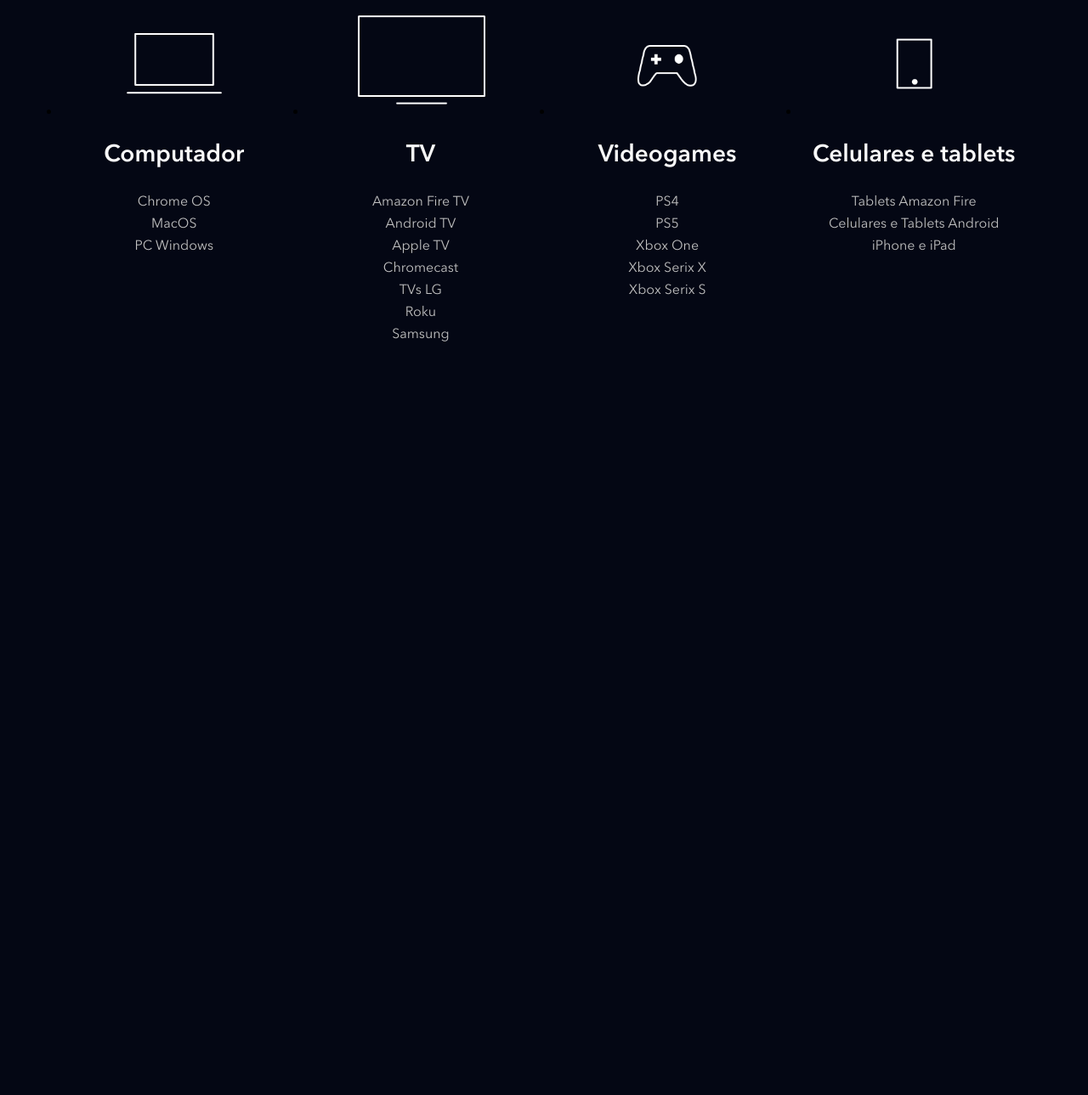
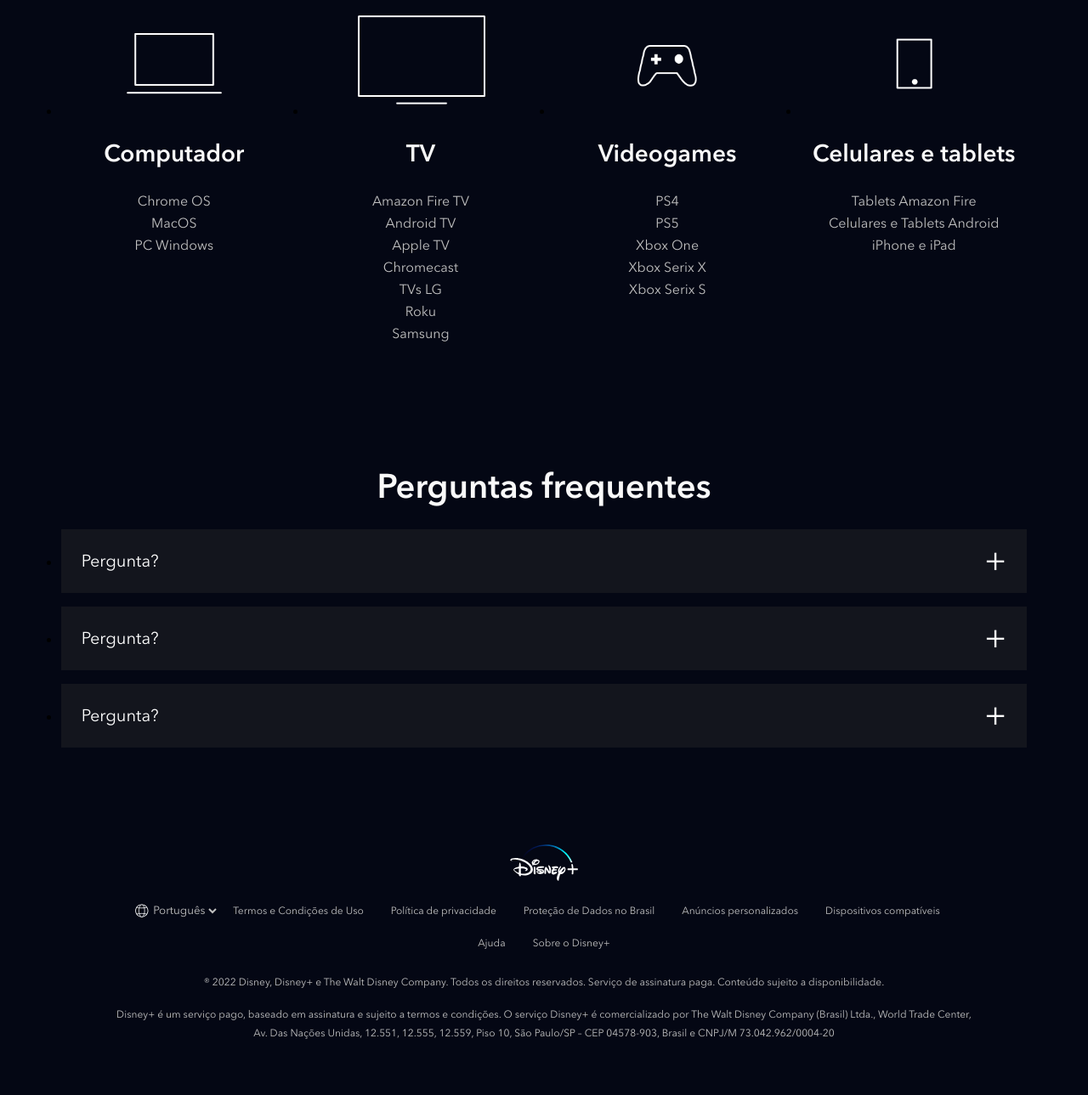
Before and after one commit to ogiansouza/clone_disneyplus, a website: page index.html in a window 1280 px wide. Shown: the part 3913-5202 px from the top of the page at 85% size. Before the commit the page ends 4390 px from the top, so only its background shows below. Drawn offline with nearby package versions, Linux system fonts and the light colour scheme; files that its build step writes are made by us from their sources; files whose address does not match are found by name.

Commit message:
construindo a faq e o rodapé

```diff
--- a/index.html
+++ b/index.html
@@ -210,6 +210,83 @@
             </li>
         </ul>
     </section>
+    <section class="faq">
+        <h2 class="title">Perguntas frequentes</h2>
+        <ul class="faq__questions">
+            <li class="faq__questions__item">
+                <div class="faq__questions__item__question" data-faq-question>
+                    Pergunta?
+                </div>
+                <div class="faq__questions__item__answer text--big">
+                    A resposta da pergunta
+                </div>
+            </li>
+            <li class="faq__questions__item">
+                <div class="faq__questions__item__question" data-faq-question>
+                    Pergunta?
+                </div>
+                <div class="faq__questions__item__answer text--big">
+                    A resposta da pergunta
+                </div>
+            </li>
+            <li class="faq__questions__item">
+                <div class="faq__questions__item__question" data-faq-question>
+                    Pergunta?
+                </div>
+                <div class="faq__questions__item__answer text--big">
+                    A resposta da pergunta
+                </div>
+            </li>
+        </ul>
+    </section>
+
+    <footer class="footer">
+        <div class="footer__container">
+            <img class="footer__logo" src="./dist/images/disneyplus.svg" alt="Disney+">
+            <ul class="footer__links">
+                <li class="footer__links__item">
+                    <div class="language-selector">
+                        <img src="./dist/images/icones/globe.svg" alt="Globo do mundo">
+                        <select>
+                            <option>English</option>
+                            <option selected>Português</option>
+                        </select>
+                    </div>
+                </li>
+                <li class="footer__links__item">
+                    <a href="#" class="text--small">Termos e Condições de Uso</a>
+                </li>
+                <li class="footer__links__item">
+                    <a href="" class="text--small">Política de privacidade</a>
+                </li>
+                <li class="footer__links__item">
+                    <a href="#" class="text--small">Proteção de Dados no Brasil</a>
+                </li>
+                <li class="footer__links__item">
+                    <a href="#" class="text--small">Anúncios personalizados</a>
+                </li>
+                <li class="footer__links__item">
+                    <a href="" class="text--small">
+                        Dispositivos compatíveis
+                    </a>
+                </li>
+                <li class="footer__links__item">
+                    <a href="#" class="text--small">Ajuda</a>
+                </li>
+                <li class="footer__links__item">
+                    <a href="" class="text--small">Sobre o Disney+</a>
+                </li>
+            </ul>
+            <p class="text--small">
+                ® 2022 Disney, Disney+ e The Walt Disney Company. Todos os direitos reservados. Serviço de assinatura paga. Conteúdo sujeito a disponibilidade.
+            </p>
+            <p class="text--small">
+                Disney+ é um serviço pago, baseado em assinatura e sujeito a termos e condições. O serviço Disney+ é comercializado por The Walt Disney Company (Brasil) Ltda., World Trade Center, Av. Das Nações Unidas, 12.551, 12.555, 12.559, Piso 10, São Paulo/SP – CEP 04578-903, Brasil e CNPJ/M 73.042.962/0004-20
+            </p>
+        </div>
+    </footer>
+
+
 
     <script src="./src/main.js"></script>
 </body>
--- a/src/main.js
+++ b/src/main.js
@@ -1,6 +1,6 @@
 document.addEventListener('DOMContentLoaded', function() {
     const buttons = document.querySelectorAll('[data-tab-button]');
-
+    const questions = document.querySelectorAll('[data-faq-question]');
 
     for (let i = 0; i < buttons.length; i++) {
         buttons[i].addEventListener('click', function(botao) {
@@ -12,7 +12,18 @@
             botao.target.classList.add('shows__tabs__button--is-active');
         })
     }
+
+    for (let i = 0; i < questions.length; i++) {
+        questions[i].addEventListener('click', abreOuFechaResposta);
+    }
 })
+
+function abreOuFechaResposta(elemento) {
+    const classe = 'faq__questions__item--is-open';
+    const elementoPai = elemento.target.parentNode;
+
+    elementoPai.classList.toggle(classe);
+}
 
 function removeBotaoAtivo() {
     const buttons = document.querySelectorAll('[data-tab-button]');
--- /dev/null
+++ b/src/styles/_faq.scss
@@ -0,0 +1,54 @@
+.faq {
+    padding: 5.6vw;
+
+    h2 {
+        text-align: center;
+        margin-bottom: 24px;
+    }
+
+    &__questions {
+        &__item {
+            background-color: #13151d;
+            margin-bottom: 16px;
+
+            &__question {
+                color: #fff;
+                font-size: 20px;
+                padding: 24px;
+                display: block;
+                cursor: pointer;
+                position: relative;
+
+                &::after {
+                    content: '+';
+                    position: absolute;
+                    top: 0;
+                    right: 24px;
+                    height: 100%;
+                    display: flex;
+                    align-items: center;
+                    font-size: 40px;
+                }
+            }
+
+            &__answer {
+                height: 0;
+                overflow: hidden;
+                padding: 0 24px;
+                transition: height, .5s ease;
+            }
+
+            &--is-open {
+                .faq__questions__item__question::after {
+                    content: '-';
+                }
+
+                .faq__questions__item__answer {
+                    height: auto;
+                    padding-bottom: 24px;
+                    transition: height, .5s ease;
+                }
+            }
+        }
+    }
+}
--- /dev/null
+++ b/src/styles/_footer.scss
@@ -0,0 +1,69 @@
+@use 'variaveis';
+
+.footer {
+    padding: 26px 8px;
+
+    &__container {
+        max-width: 1024px;
+        width: 100%;
+        margin: 0 auto;
+        text-align: center;
+        padding-bottom: 20px;
+    }
+
+    &__logo {
+        width: 80px;
+        margin: 0 auto 10px;
+    }
+
+    &__links {
+        margin-bottom: 16px;
+        display: flex;
+        align-items: center;
+        flex-wrap: wrap;
+        justify-content: center;
+
+        &__item {
+            display: inline-block;
+
+            a {
+                text-decoration: none;
+                padding: 8px 16px;
+                display: block;
+
+                &:hover {
+                    color: variaveis.$corTextoSecundario;
+                }
+            }
+        }
+    }
+
+    p {
+        margin-bottom: 16px;
+    }
+}
+
+.language-selector {
+    display: flex;
+    align-items: center;
+
+    img {
+        height: 18px;
+        width: 18px;
+    }
+
+    select {
+        background-color: transparent;
+        border: none;
+        color: variaveis.$corTextoPrincipal;
+        height: 38px;
+
+        &:hover {
+            color: variaveis.$corTextoSecundario;
+        }
+
+        option {
+            color: variaveis.$corDeFundo;
+        }
+    }
+}
--- a/src/styles/main.scss
+++ b/src/styles/main.scss
@@ -3,6 +3,8 @@
 @use 'shows';
 @use 'plans';
 @use 'available-devices';
+@use 'faq';
+@use 'footer';
 
 @font-face {
     font-family: Avenir;
```
Also changed, not shown: src/images/icones/globe.svg (added).
